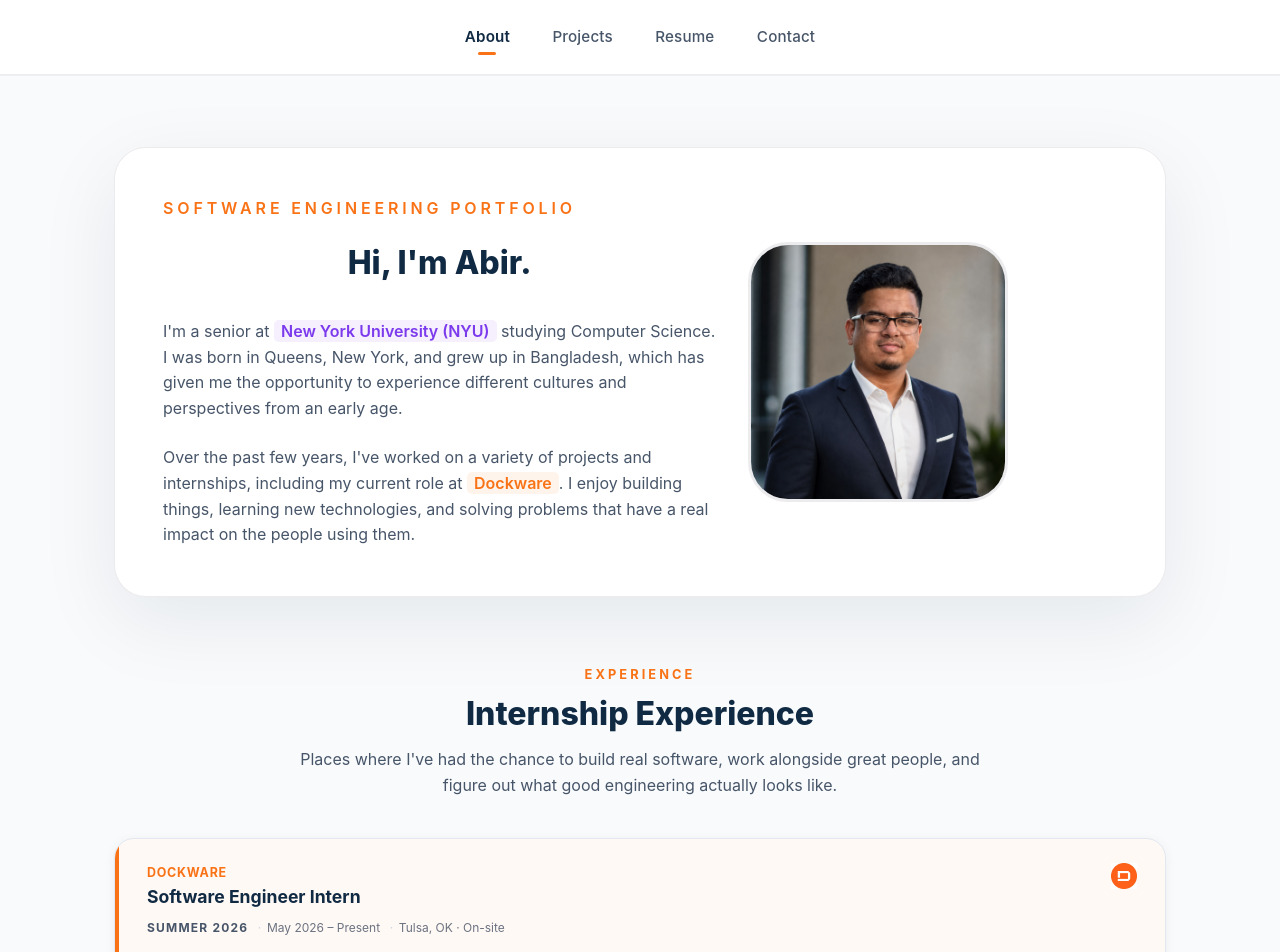
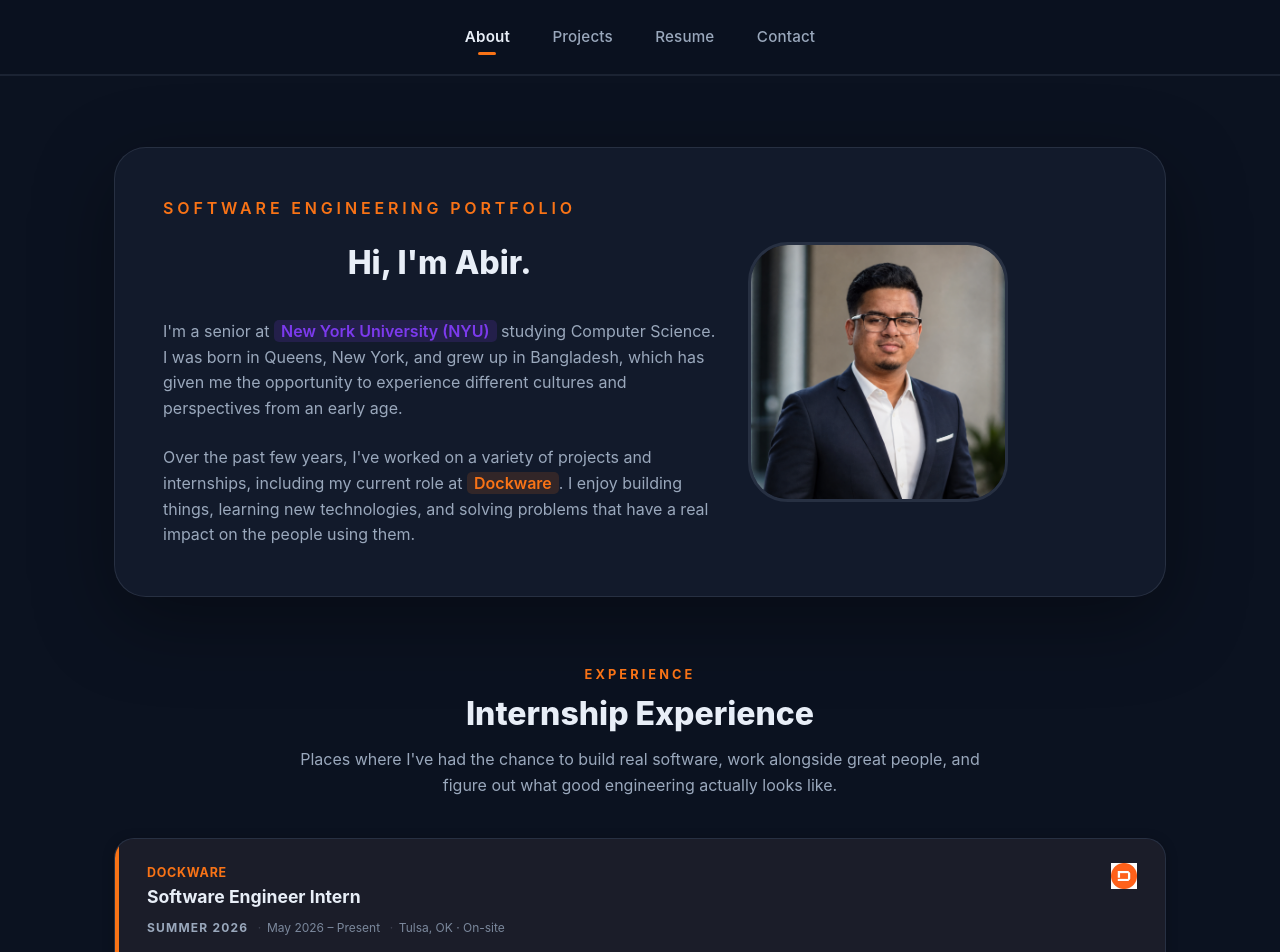
Before and after one commit to abirmahmood6/personal_website, a React (Vite) app in the folder client/: page / in a window 1280 px wide. Shown: the top 952 px of the page. Built offline with nearby package versions, Linux system fonts and the light colour scheme.

Commit message:
add dark-first theme tokens and restyle core surfaces

```diff
--- a/client/src/App.css
+++ b/client/src/App.css
@@ -1,14 +1,72 @@
+/* Dark is the default theme. Light overrides live under [data-theme="light"]. */
 :root {
   --font-sans: Inter, ui-sans-serif, system-ui, -apple-system, "Segoe UI", Roboto, "Helvetica Neue", Arial, sans-serif;
+
+  /* Accents — shared across themes */
+  --accent-orange: #f97316;
+  --accent-violet: #7c3aed;
+  --accent-orange-soft: rgba(249, 115, 22, 0.14);
+  --accent-violet-soft: rgba(124, 58, 237, 0.16);
+  --danger: #ef4444;
+  --danger-soft: rgba(239, 68, 68, 0.14);
+  --success: #2dd4bf;
+  --success-soft: rgba(45, 212, 191, 0.14);
+
+  /* Dark (default) */
+  --bg-page: #0b1220;
+  --text-primary: #e8eef7;
+  --text-secondary: #9aa8bc;
+  --muted: #7b889c;
+  --surface: #121a2b;
+  --surface-strong: #182234;
+  --border: rgba(148, 163, 184, 0.16);
+  --border-strong: rgba(148, 163, 184, 0.28);
+  --nav-bg: rgba(11, 18, 32, 0.86);
+  --nav-border: rgba(148, 163, 184, 0.12);
+  --hover-fill: rgba(232, 238, 247, 0.06);
+  --shadow: 0 24px 80px rgba(0, 0, 0, 0.35);
+  --shadow-sm: 0 2px 12px rgba(0, 0, 0, 0.25);
+  --shadow-md: 0 8px 32px rgba(0, 0, 0, 0.35);
+  --shadow-lg: 0 40px 120px rgba(0, 0, 0, 0.45);
+  --tag-bg: rgba(148, 163, 184, 0.1);
+  --divider: rgba(148, 163, 184, 0.28);
+  --btn-solid-bg: #e8eef7;
+  --btn-solid-text: #0b1220;
+  --btn-solid-hover: #cfd9e8;
+  --input-focus-bg: #1a2438;
+  --overlay: rgba(2, 6, 23, 0.72);
+  --on-accent: #ffffff;
+  color-scheme: dark;
+}
+
+[data-theme="light"] {
+  --bg-page: #f8fafc;
   --text-primary: #102a43;
   --text-secondary: #475569;
+  --muted: #6b7280;
   --surface: #ffffff;
   --surface-strong: #f8fafc;
   --border: #e2e8f0;
+  --border-strong: #cbd5e1;
+  --nav-bg: rgba(255, 255, 255, 0.88);
+  --nav-border: rgba(15, 23, 42, 0.08);
+  --hover-fill: rgba(15, 23, 42, 0.04);
   --shadow: 0 24px 80px rgba(15, 23, 42, 0.08);
-  --muted: #6b7280;
-  --accent-orange: #f97316;
-  --accent-violet: #7c3aed;
+  --shadow-sm: 0 2px 12px rgba(15, 23, 42, 0.05);
+  --shadow-md: 0 8px 32px rgba(15, 23, 42, 0.1);
+  --shadow-lg: 0 40px 120px rgba(15, 23, 42, 0.18);
+  --tag-bg: #f1f5f9;
+  --divider: #cbd5e1;
+  --btn-solid-bg: #111111;
+  --btn-solid-text: #ffffff;
+  --btn-solid-hover: #333333;
+  --input-focus-bg: #ffffff;
+  --overlay: rgba(15, 23, 42, 0.55);
+  --accent-orange-soft: rgba(249, 115, 22, 0.08);
+  --accent-violet-soft: rgba(124, 58, 237, 0.08);
+  --success: #0d9488;
+  --success-soft: rgba(13, 148, 136, 0.1);
+  color-scheme: light;
 }
 
 * {
@@ -22,7 +80,7 @@
 body {
   margin: 0;
   font-family: var(--font-sans);
-  background: #f8fafc;
+  background: var(--bg-page);
   color: var(--text-primary);
   line-height: 1.6;
   -webkit-font-smoothing: antialiased;
@@ -44,11 +102,11 @@
   position: sticky;
   top: 0;
   z-index: 40;
-  background: rgba(255, 255, 255, 0.88);
+  background: var(--nav-bg);
   backdrop-filter: blur(14px);
   -webkit-backdrop-filter: blur(14px);
-  border-bottom: 1px solid rgba(15, 23, 42, 0.08);
-  box-shadow: 0 1px 0 rgba(15, 23, 42, 0.04);
+  border-bottom: 1px solid var(--nav-border);
+  box-shadow: 0 1px 0 var(--nav-border);
 }
 
 .navbar-nav {
@@ -85,7 +143,7 @@
 
 .navbar-link:hover {
   color: var(--text-primary);
-  background: rgba(15, 23, 42, 0.04);
+  background: var(--hover-fill);
 }
 
 .navbar-link--active {
@@ -167,9 +225,15 @@
   color: var(--accent-violet);
 }
 
+.app-shell {
+  background: var(--bg-page);
+  color: var(--text-primary);
+  min-height: 100vh;
+}
+
 .hero-panel {
   background: var(--surface);
-  border: 1px solid rgba(15, 23, 42, 0.08);
+  border: 1px solid var(--border);
   border-radius: 32px;
   padding: 3rem;
   box-shadow: var(--shadow);
@@ -192,7 +256,7 @@
   height: 260px;
   border-radius: 40px;
   object-fit: cover;
-  border: 3px solid rgba(15, 23, 42, 0.08);
+  border: 3px solid var(--border);
 }
 
 .project-grid {
@@ -233,7 +297,7 @@
 
 .resume-page {
   padding: 4.5rem 0;
-  background: #f8fafc;
+  background: var(--bg-page);
 }
 
 .resume-section {
@@ -261,7 +325,7 @@
   flex-wrap: wrap;
   gap: 1rem;
   padding: 1.5rem 1.75rem;
-  border-bottom: 1px solid #e2e8f0;
+  border-bottom: 1px solid var(--border);
 }
 
 .resume-card-title {
@@ -282,29 +346,31 @@
   font-size: 0.85rem;
   font-weight: 700;
   border-radius: 9999px;
-  border: 1.5px solid #111;
+  border: 1.5px solid var(--btn-solid-bg);
   transition: transform 0.2s ease, background 0.2s ease, color 0.2s ease;
 }
 
 .resume-btn.outline {
   background: transparent;
-  color: #111;
+  color: var(--text-primary);
+  border-color: var(--border-strong);
 }
 
 .resume-btn.outline:hover {
-  background: #111;
-  color: #fff;
+  background: var(--btn-solid-bg);
+  color: var(--btn-solid-text);
+  border-color: var(--btn-solid-bg);
   transform: translateY(-1px);
 }
 
 .resume-btn.filled {
-  background: #111;
-  color: #fff;
+  background: var(--btn-solid-bg);
+  color: var(--btn-solid-text);
 }
 
 .resume-btn.filled:hover {
-  background: #333;
-  border-color: #333;
+  background: var(--btn-solid-hover);
+  border-color: var(--btn-solid-hover);
   transform: translateY(-1px);
 }
 
@@ -314,7 +380,7 @@
   max-height: 92vh;
   border-radius: 0 0 28px 28px;
   overflow: hidden;
-  background: #f8fafc;
+  background: var(--surface-strong);
 }
 
 .resume-iframe {
@@ -333,16 +399,17 @@
   align-items: center;
   justify-content: center;
   padding: 1.5rem;
-  background: rgba(15, 23, 42, 0.55);
+  background: var(--overlay);
   backdrop-filter: blur(10px);
 }
 
 .modal-panel {
   width: min(720px, 100%);
   max-height: min(90vh, 900px);
-  background: #ffffff;
+  background: var(--surface);
+  border: 1px solid var(--border);
   border-radius: 32px;
-  box-shadow: 0 40px 120px rgba(15, 23, 42, 0.18);
+  box-shadow: var(--shadow-lg);
   overflow: hidden;
   transform: translateY(0);
   animation: modal-fade 180ms ease-out;
@@ -434,8 +501,8 @@
   display: inline-flex;
   padding: 0.55rem 0.9rem;
   border-radius: 9999px;
-  border: 1px solid rgba(15, 23, 42, 0.08);
-  background: #f8fafc;
+  border: 1px solid var(--border);
+  background: var(--tag-bg);
   color: var(--text-primary);
   font-size: 0.85rem;
 }
@@ -584,12 +651,12 @@
 
 .highlight-pill--violet {
   color: var(--accent-violet);
-  background: rgba(124, 58, 237, 0.08);
+  background: var(--accent-violet-soft);
 }
 
 .highlight-pill--orange {
   color: var(--accent-orange);
-  background: rgba(249, 115, 22, 0.08);
+  background: var(--accent-orange-soft);
 }
 
 /* Experience Cards */
@@ -603,7 +670,7 @@
   background: var(--surface);
   border: 1px solid var(--border);
   border-radius: 20px;
-  box-shadow: 0 2px 12px rgba(15, 23, 42, 0.05);
+  box-shadow: var(--shadow-sm);
   overflow: hidden;
   cursor: pointer;
   transition: transform 0.25s ease, box-shadow 0.25s ease;
@@ -613,7 +680,7 @@
 
 .exp-card:hover {
   transform: translateY(-3px);
-  box-shadow: 0 8px 32px rgba(15, 23, 42, 0.1);
+  box-shadow: var(--shadow-md);
 }
 
 .exp-card:focus-visible {
@@ -697,7 +764,7 @@
 .exp-daterange::before {
   content: '·';
   margin-right: 0.35rem;
-  color: #cbd5e1;
+  color: var(--divider);
 }
 
 .exp-role {
@@ -717,7 +784,7 @@
 .exp-location::before {
   content: '·';
   margin-right: 0.35rem;
-  color: #cbd5e1;
+  color: var(--divider);
 }
 
 .exp-desc {
@@ -746,11 +813,11 @@
   display: inline-flex;
   padding: 0.28rem 0.72rem;
   border-radius: 9999px;
-  background: #f1f5f9;
+  background: var(--tag-bg);
   color: var(--text-secondary);
   font-size: 0.73rem;
   font-weight: 600;
-  border: 1px solid #e2e8f0;
+  border: 1px solid var(--border);
 }
 
 /* Certification Cards */
@@ -772,7 +839,7 @@
   background: var(--surface);
   border: 1px solid var(--border);
   border-radius: 24px;
-  box-shadow: 0 2px 12px rgba(15, 23, 42, 0.05);
+  box-shadow: var(--shadow-sm);
   overflow: hidden;
   cursor: pointer;
   transition: transform 0.25s ease, box-shadow 0.25s ease;
@@ -781,7 +848,7 @@
 
 .cert-card:hover {
   transform: translateY(-3px);
-  box-shadow: 0 8px 32px rgba(15, 23, 42, 0.1);
+  box-shadow: var(--shadow-md);
 }
 
 .cert-card:focus-visible {
@@ -819,7 +886,7 @@
   font-weight: 600;
   letter-spacing: 0.22em;
   text-transform: uppercase;
-  color: #cbd5e1;
+  color: var(--divider);
 }
 
 .cert-card-body {
@@ -872,7 +939,7 @@
   position: fixed;
   inset: 0;
   z-index: 60;
-  background: rgba(15, 23, 42, 0.88);
+  background: var(--overlay);
   backdrop-filter: blur(10px);
   display: flex;
   align-items: center;
@@ -915,7 +982,7 @@
   background: var(--surface);
   border: 1px solid var(--border);
   border-radius: 20px;
-  box-shadow: 0 2px 12px rgba(15, 23, 42, 0.05);
+  box-shadow: var(--shadow-sm);
   overflow: hidden;
   height: 100%;
   transition: transform 0.25s ease, box-shadow 0.25s ease;
@@ -923,7 +990,7 @@
 
 .project-card:hover {
   transform: translateY(-4px);
-  box-shadow: 0 12px 40px rgba(15, 23, 42, 0.1);
+  box-shadow: var(--shadow-md);
 }
 
 .project-card-stripe {
@@ -994,11 +1061,11 @@
   display: inline-flex;
   padding: 0.27rem 0.7rem;
   border-radius: 9999px;
-  background: #f1f5f9;
+  background: var(--tag-bg);
   color: var(--text-secondary);
   font-size: 0.72rem;
   font-weight: 600;
-  border: 1px solid #e2e8f0;
+  border: 1px solid var(--border);
 }
 
 .project-card-footer {
@@ -1025,20 +1092,20 @@
 
 .project-link-btn:hover {
   background: var(--surface-strong);
-  border-color: #cbd5e1;
+  border-color: var(--border-strong);
   color: var(--text-primary);
 }
 
 .project-link-btn--primary {
-  background: var(--text-primary);
-  color: #fff;
-  border-color: var(--text-primary);
+  background: var(--btn-solid-bg);
+  color: var(--btn-solid-text);
+  border-color: var(--btn-solid-bg);
 }
 
 .project-link-btn--primary:hover {
-  background: #1e3a5f;
-  border-color: #1e3a5f;
-  color: #fff;
+  background: var(--btn-solid-hover);
+  border-color: var(--btn-solid-hover);
+  color: var(--btn-solid-text);
 }
 
 .project-card--profile {
@@ -1113,7 +1180,7 @@
   background: var(--surface);
   border: 1px solid var(--border);
   border-radius: 24px;
-  box-shadow: 0 2px 16px rgba(15, 23, 42, 0.06);
+  box-shadow: var(--shadow-sm);
   padding: 2rem 2.25rem;
 }
 
@@ -1163,22 +1230,22 @@
 }
 
 .contact-input::placeholder {
-  color: #94a3b8;
+  color: var(--muted);
 }
 
 .contact-input:focus {
   border-color: var(--accent-violet);
-  box-shadow: 0 0 0 3px rgba(124, 58, 237, 0.1);
-  background: #fff;
+  box-shadow: 0 0 0 3px var(--accent-violet-soft);
+  background: var(--input-focus-bg);
 }
 
 .contact-input--error {
-  border-color: #ef4444;
+  border-color: var(--danger);
 }
 
 .contact-input--error:focus {
-  border-color: #ef4444;
-  box-shadow: 0 0 0 3px rgba(239, 68, 68, 0.1);
+  border-color: var(--danger);
+  box-shadow: 0 0 0 3px var(--danger-soft);
 }
 
 .contact-textarea {
@@ -1188,13 +1255,13 @@
 
 .contact-error {
   font-size: 0.75rem;
-  color: #ef4444;
+  color: var(--danger);
   font-weight: 500;
 }
 
 .contact-submit-error {
   font-size: 0.82rem;
-  color: #ef4444;
+  color: var(--danger);
   margin-bottom: 1rem;
   line-height: 1.5;
 }
@@ -1206,8 +1273,8 @@
   gap: 0.5rem;
   width: 100%;
   padding: 0.85rem 1.5rem;
-  background: var(--text-primary);
-  color: #fff;
+  background: var(--btn-solid-bg);
+  color: var(--btn-solid-text);
   font-size: 0.9rem;
   font-weight: 700;
   font-family: var(--font-sans);
@@ -1218,7 +1285,7 @@
 }
 
 .contact-submit-btn:hover:not(:disabled) {
-  background: #1e3a5f;
+  background: var(--btn-solid-hover);
   transform: translateY(-1px);
 }
 
@@ -1231,8 +1298,8 @@
 .contact-spinner {
   width: 16px;
   height: 16px;
-  border: 2px solid rgba(255, 255, 255, 0.35);
-  border-top-color: #fff;
+  border: 2px solid color-mix(in srgb, var(--btn-solid-text) 35%, transparent);
+  border-top-color: var(--btn-solid-text);
   border-radius: 50%;
   animation: spin 0.7s linear infinite;
   flex-shrink: 0;
@@ -1256,8 +1323,8 @@
   width: 56px;
   height: 56px;
   border-radius: 50%;
-  background: rgba(13, 148, 136, 0.1);
-  color: #0d9488;
+  background: var(--success-soft);
+  color: var(--success);
   display: flex;
   align-items: center;
   justify-content: center;
@@ -1327,7 +1394,7 @@
   background: var(--surface);
   border: 1px solid var(--border);
   border-radius: 16px;
-  box-shadow: 0 2px 8px rgba(15, 23, 42, 0.04);
+  box-shadow: var(--shadow-sm);
   text-decoration: none;
   color: var(--text-primary);
   overflow: hidden;
@@ -1336,8 +1403,8 @@
 
 .contact-social-card:hover {
   transform: translateY(-2px);
-  box-shadow: 0 6px 24px rgba(15, 23, 42, 0.09);
-  border-color: #cbd5e1;
+  box-shadow: var(--shadow-md);
+  border-color: var(--border-strong);
 }
 
 .contact-social-stripe {
--- a/client/src/App.jsx
+++ b/client/src/App.jsx
@@ -9,7 +9,7 @@
 
 const App = () => {
   return (
-    <div className="min-h-screen bg-slate-50">
+    <div className="min-h-screen app-shell">
       <Navbar />
 
       <main>
--- a/client/src/pages/Home.jsx
+++ b/client/src/pages/Home.jsx
@@ -222,7 +222,7 @@
               <button className="modal-close" onClick={closeModal} aria-label="Close modal">×</button>
             </div>
             <div className="modal-content">
-              <p className="text-slate-700 mb-4">{activeModal.data.description}</p>
+              <p className="text-muted mb-4">{activeModal.data.description}</p>
 
               {activeModal.data.responsibilities && (
                 <div className="modal-section">
```
